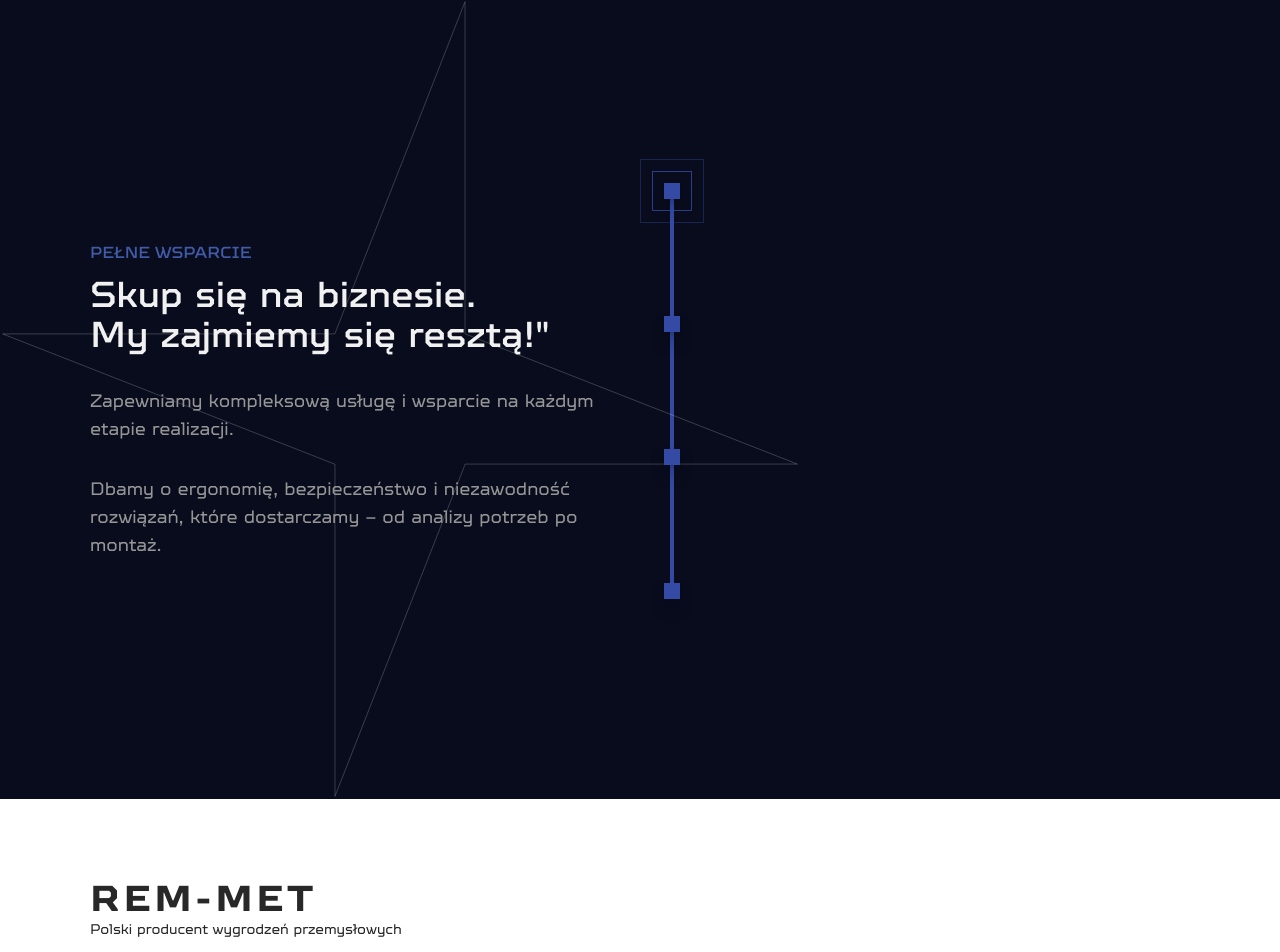
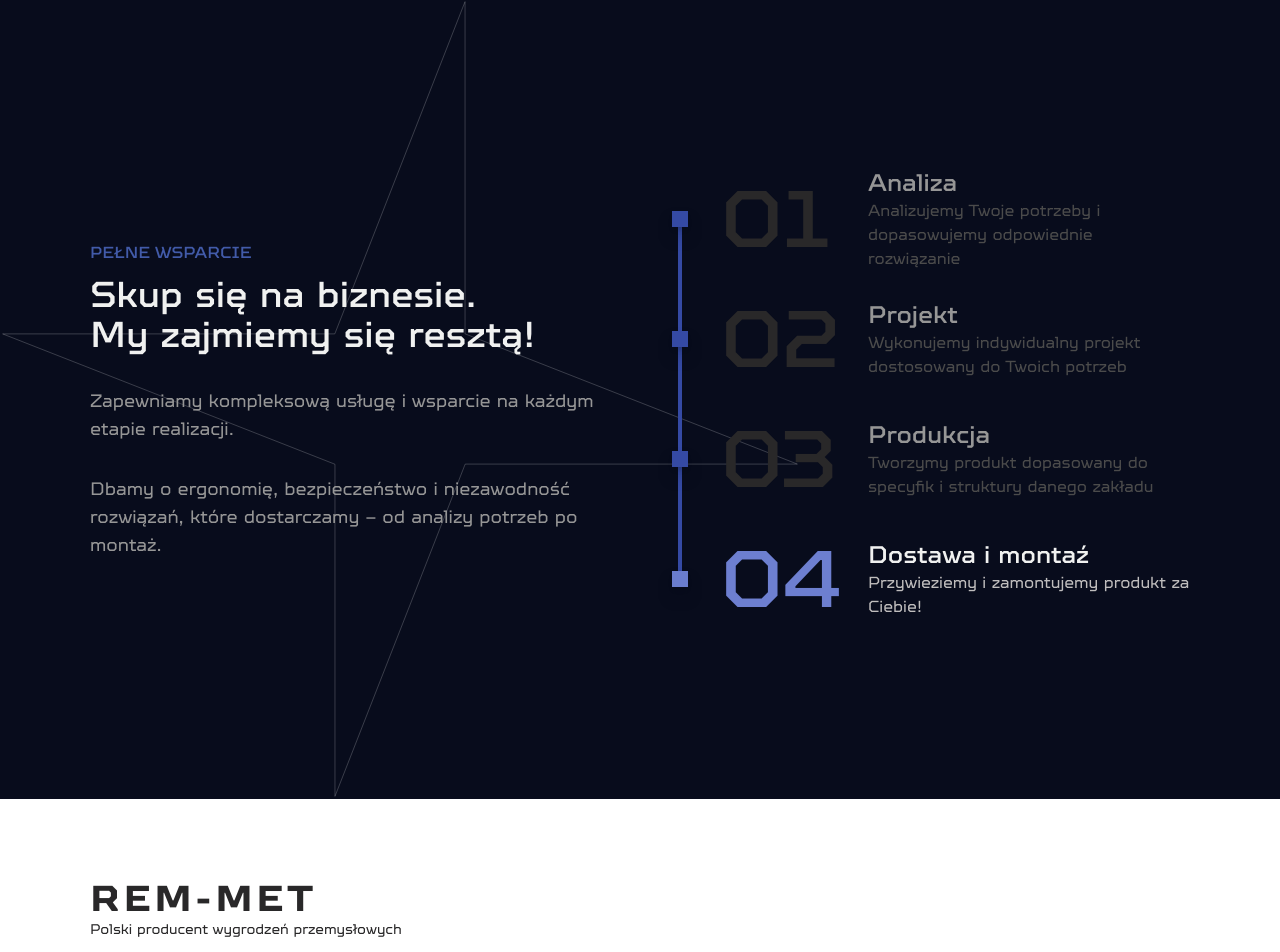
Before and after one commit to sbkjarmul/rem-met, a Next.js app: page / in a window 1280 px wide. Shown: the part 2461-3413 px from the top of the page. Built offline with nearby package versions, Linux system fonts and the light colour scheme.

Commit message:
create timeline component

```diff
--- a/app/globals.css
+++ b/app/globals.css
@@ -62,6 +62,32 @@
   --color-brand-blue-200: var(--rem-met-blue-2);
   --color-brand-blue-300: var(--rem-met-blue-3);
   --color-brand-blue-400: var(--rem-met-blue-4);
+}
+
+@theme {
+  --animate-blink: blink 2s ease-in-out infinite;
+
+  @keyframes blink {
+    0% {
+      background-color: var(--rem-met-blue-0);
+    }
+
+    100% {
+      background-color: var(--rem-met-blue-2);
+    }
+  }
+
+  --animate-blink-border: blink-border 2s ease-in-out infinite;
+
+  @keyframes blink-border {
+    0% {
+      opacity: 1;
+    }
+
+    100% {
+      opacity: 0;
+    }
+  }
 }
 
 :root {
--- a/components/full-support-section.tsx
+++ b/components/full-support-section.tsx
@@ -1,27 +1,145 @@
-import * as React from "react";
+"use client";
+
+import { useState, useEffect } from "react";
 import Image from "next/image";
 
 import useTranslations from "@/hooks/useTranslations";
 
 import { AccentText } from "@/components/ui/accent-text";
 import { Container } from "@/components/ui/container";
-import { FeatureCard } from "@/components/ui/feature-card";
+import { VerticalTimeline } from "@/components/ui/vertical-timeline";
 
-import {
-  ClenchedFistIcon,
-  ShieldIcon,
-  ToolIcon,
-  UserIcon,
-} from "@/components/icons";
-import { VerticalTimeline } from "./ui/vertical-timeline";
+import { cn } from "@/lib/utils";
+
+interface PlanStepProps {
+  title: string;
+  description: string;
+  index: number;
+  isActive: boolean;
+}
+
+const PlanStep: React.FC<PlanStepProps> = ({
+  title,
+  description,
+  index,
+  isActive,
+}) => {
+  return (
+    <div
+      className={`flex flex-row gap-6 items-center`}
+      style={{
+        animationDelay: `${index * 2000}ms`,
+      }}
+    >
+      <span
+        className={cn(
+          `text-[80px] font-medium w-[124px] transition-all duration-300`,
+          {
+            "text-brand-blue-50": isActive,
+            "text-gray-800": !isActive,
+          }
+        )}
+      >
+        0{index}
+      </span>
+      <div className="flex flex-col gap-0 flex-1">
+        <h3
+          className={cn(`text-2xl font-medium  transition-all duration-300`, {
+            "text-gray-100": isActive,
+            "text-gray-500": !isActive,
+          })}
+        >
+          {title}
+        </h3>
+        <p
+          className={cn(`text-md  transition-all duration-300`, {
+            "text-gray-400": isActive,
+            "text-gray-600": !isActive,
+          })}
+        >
+          {description}
+        </p>
+      </div>
+    </div>
+  );
+};
+
+interface PlanTimelineProps {
+  activeStep: number;
+}
+
+const PlanTimeline = ({ activeStep }: PlanTimelineProps) => {
+  const t = useTranslations("fullSupport");
+
+  return (
+    <div className="grid grid-cols-[80px_1fr] grid-rows-[1fr] gap-x-0 gap-y-4 w-full h-full">
+      <VerticalTimeline steps={4} activeStep={activeStep} />
+      <div className="flex flex-col justify-between h-full gap-0">
+        <PlanStep
+          index={1}
+          title={t("feature1.title")}
+          description={t("feature1.description")}
+          isActive={activeStep === 0}
+        />
+        <PlanStep
+          index={2}
+          title={t("feature2.title")}
+          description={t("feature2.description")}
+          isActive={activeStep === 1}
+        />
+        <PlanStep
+          index={3}
+          title={t("feature3.title")}
+          description={t("feature3.description")}
+          isActive={activeStep === 2}
+        />
+        <PlanStep
+          index={4}
+          title={t("feature4.title")}
+          description={t("feature4.description")}
+          isActive={activeStep === 3}
+        />
+      </div>
+    </div>
+  );
+};
 
 export const FullSupportSection = () => {
   const t = useTranslations("fullSupport");
 
+  const steps = [
+    {
+      title: t("feature1.title"),
+      description: t("feature1.description"),
+    },
+    {
+      title: t("feature2.title"),
+      description: t("feature2.description"),
+    },
+    {
+      title: t("feature3.title"),
+      description: t("feature3.description"),
+    },
+    {
+      title: t("feature4.title"),
+      description: t("feature4.description"),
+    },
+  ];
+
+  const [activeStep, setActiveStep] = useState(0);
+
+  useEffect(() => {
+    const interval = setInterval(() => {
+      setActiveStep((prevStep) => (prevStep + 1) % steps.length);
+    }, 2000);
+
+    return () => clearInterval(interval);
+  }, []);
+
   return (
-    <section className="relative bg-brand-blue-400 h-fit min-h-[800px] flex flex-col justify-center items-start">
-      <Container className="flex flex-col lg:flex-row items-center">
-        <div className="max-w-4xl text-start z-10 flex flex-col gap-8 w-1/2">
+    <section className="relative bg-brand-blue-400 h-fit min-h-[800px] py-10 lg:py-0 flex flex-col justify-center items-start">
+      <Container className="flex flex-col lg:flex-row items-center z-1 gap-16 lg:gap-0">
+        <div className="max-w-4xl text-start z-10 flex flex-col gap-8 w-full lg:w-1/2">
           <div className="flex flex-col gap-2">
             <AccentText className="text-brand-blue-100">
               {t("accent")}
@@ -33,8 +151,8 @@ export const FullSupportSection = () => {
           <p className="text-lg text-gray-500">{t("description1")}</p>
           <p className="text-lg text-gray-500">{t("description2")}</p>
         </div>
-        <div className="grid grid-cols-[80px_fr] gap-x-0 gap-y-4">
-          <VerticalTimeline steps={4} />
+        <div className="w-full lg:w-1/2 h-full">
+          <PlanTimeline activeStep={activeStep} />
         </div>
       </Container>
       <div className="absolute inset-0 z-0 left-0">
--- a/components/ui/vertical-timeline.tsx
+++ b/components/ui/vertical-timeline.tsx
@@ -1,18 +1,22 @@
 import React from "react";
 
 interface TimelineProps {
-  steps?: number;
+  steps: number;
+  activeStep: number;
 }
 
-export const VerticalTimeline: React.FC<TimelineProps> = ({ steps = 5 }) => {
+export const VerticalTimeline: React.FC<TimelineProps> = ({
+  steps,
+  activeStep = 0,
+}) => {
   return (
-    <div className="relative flex flex-col items-center h-[400px] w-16 mx-auto">
+    <div className="relative flex flex-col items-center w-16 my-auto mx-auto h-[75%]">
       {/* Vertical line */}
       <div className="absolute left-1/2 top-0 -translate-x-1/2 h-full w-1 bg-brand-blue-200 z-0" />
 
       {/* Timeline nodes */}
       {[...Array(steps)].map((_, i) => {
-        const top = `calc(${(i / (steps - 1)) * 100}% - 16px)`; // 16px = half node size
+        const top = `calc(${(i / (steps - 1)) * 100}% - 8px)`; // 16px = half node size
         return (
           <div
             key={i}
@@ -23,15 +27,17 @@ export const VerticalTimeline: React.FC<TimelineProps> = ({ steps = 5 }) => {
               transform: "translate(-50%, 0)",
             }}
           >
-            {/* Emphasis squares for the first node */}
-            {i === 0 && (
-              <>
-                <div className="absolute left-1/2 top-1/2 w-16 h-16 border border-brand-blue-200 opacity-40 -translate-x-1/2 -translate-y-1/2" />
-                <div className="absolute left-1/2 top-1/2 w-10 h-10 border border-brand-blue-200 opacity-80 -translate-x-1/2 -translate-y-1/2" />
-              </>
-            )}
-            {/* Main node */}
-            <div className="w-4 h-4 bg-brand-blue-200 shadow-lg shadow-brand-blue-400/50" />
+            <div
+              className={`relative w-4 h-4 bg-brand-blue-200 shadow-lg shadow-brand-blue-400/50`}
+            >
+              {i === activeStep && (
+                <>
+                  <div className="absolute left-1/2 top-1/2 w-16 h-16 border border-brand-blue-200 opacity-0 -translate-x-1/2 -translate-y-1/2 animate-blink-border delay-1000" />
+                  <div className="absolute left-1/2 top-1/2 w-10 h-10 border border-brand-blue-100  opacity-0 -translate-x-1/2 -translate-y-1/2 animate-blink-border delay-500" />
+                  <div className="absolute left-1/2 top-1/2 w-4 h-4 bg-brand-blue-50 -translate-x-1/2 -translate-y-1/2 animate-blink" />
+                </>
+              )}
+            </div>
           </div>
         );
       })}
--- a/locales/pl.js
+++ b/locales/pl.js
@@ -77,7 +77,7 @@ export default {
   // Full Support Section
   fullSupport: {
     accent: "Pełne Wsparcie",
-    title: `Skup się na biznesie. \n My zajmiemy się resztą!"`,
+    title: `Skup się na biznesie. \n My zajmiemy się resztą!`,
     description1:
       "Zapewniamy kompleksową usługę i wsparcie na każdym etapie realizacji.",
     description2:
```
